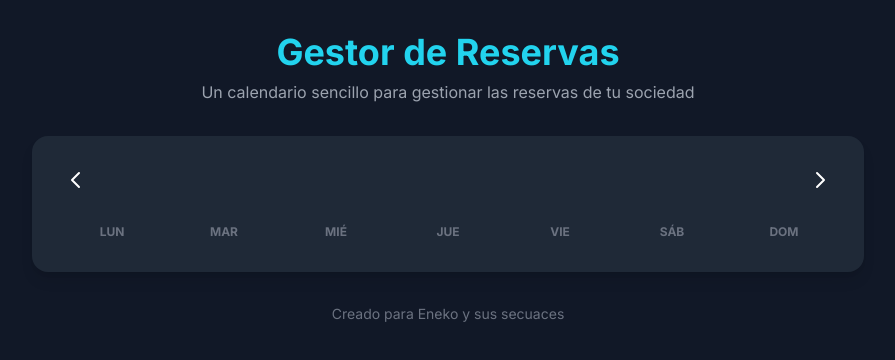
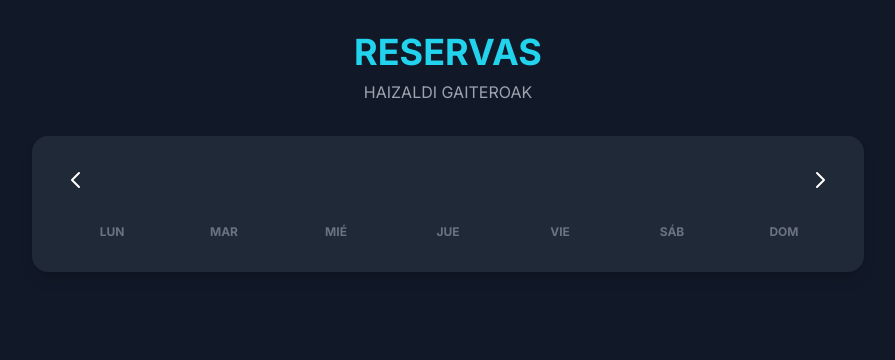
Before and after one commit to PabloEvo/reservas, a plain HTML site: page index.html in a window 1280 px wide. Shown: the whole page, without its empty margins (192-1087 px from the left). Drawn offline with nearby package versions, Linux system fonts and the light colour scheme; no server answers.

Commit message:
Update index.html

```diff
--- a/index.html
+++ b/index.html
@@ -3,7 +3,7 @@
 <head>
     <meta charset="UTF-8">
     <meta name="viewport" content="width=device-width, initial-scale=1.0">
-    <title>Gestor de Reservas</title>
+    <title>HAIZALDI GAITEROAK</title>
     <script src="https://cdn.tailwindcss.com"></script>
     <link href="https://fonts.googleapis.com/css2?family=Inter:wght@400;500;600;700&display=swap" rel="stylesheet">
     <style>
@@ -35,8 +35,8 @@
 
     <div id="app" class="container mx-auto p-4 md:p-8 max-w-4xl">
         <header class="text-center mb-8">
-            <h1 class="text-4xl font-bold text-cyan-400">Gestor de Reservas</h1>
-            <p class="text-gray-400 mt-2">Un calendario sencillo para gestionar las reservas de tu sociedad</p>
+            <h1 class="text-4xl font-bold text-cyan-400">RESERVAS</h1>
+            <p class="text-gray-400 mt-2">HAIZALDI GAITEROAK</p>
         </header>
 
         <main id="calendar-container" class="bg-gray-800 rounded-2xl shadow-lg p-6">
@@ -62,9 +62,6 @@
             </div>
         </main>
 
-        <footer class="text-center mt-8 text-sm text-gray-500">
-            <p>Creado para Eneko y sus secuaces</p>
-        </footer>
     </div>
 
     <!-- Modal para Añadir/Ver Reservas -->
```
